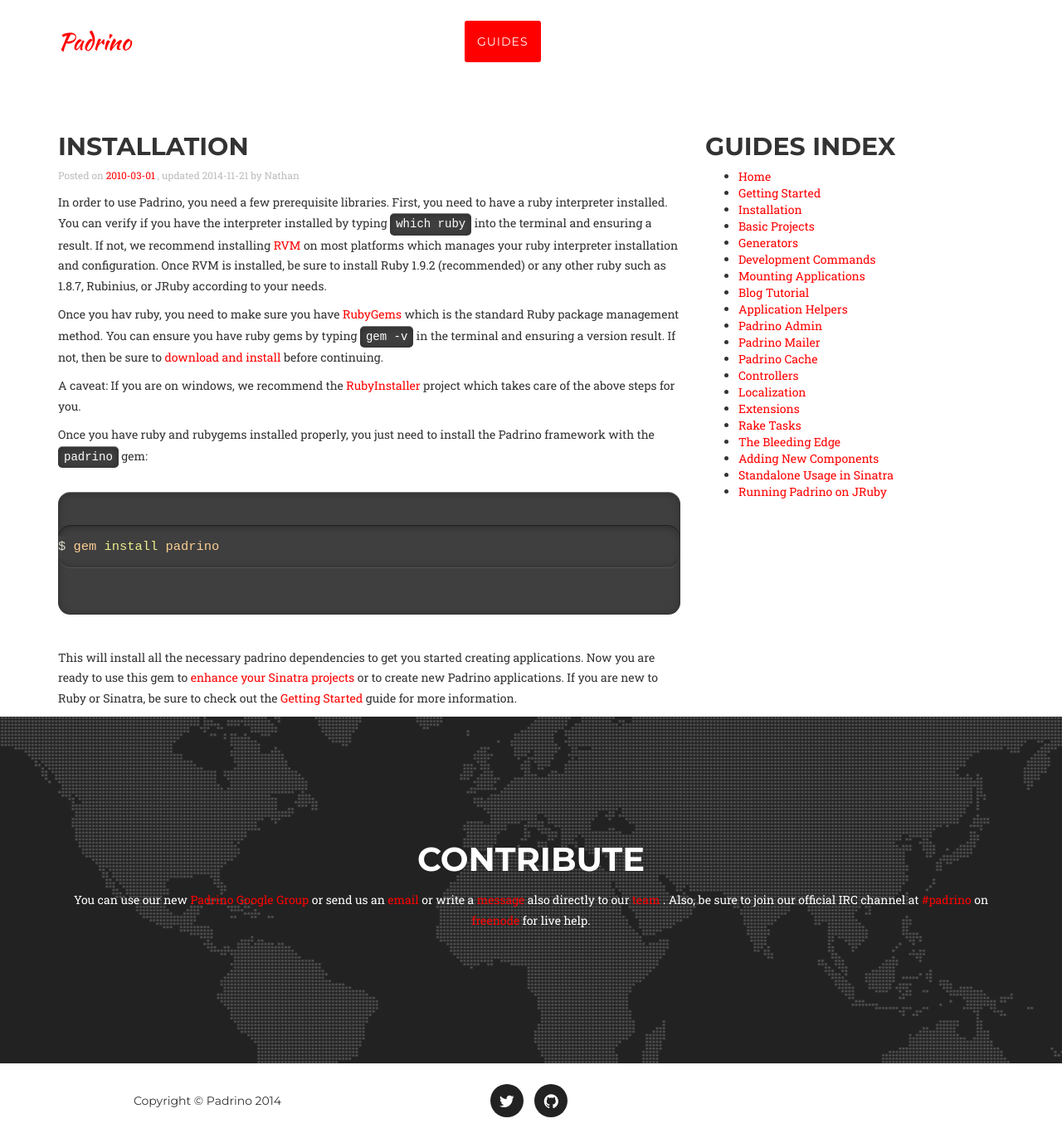
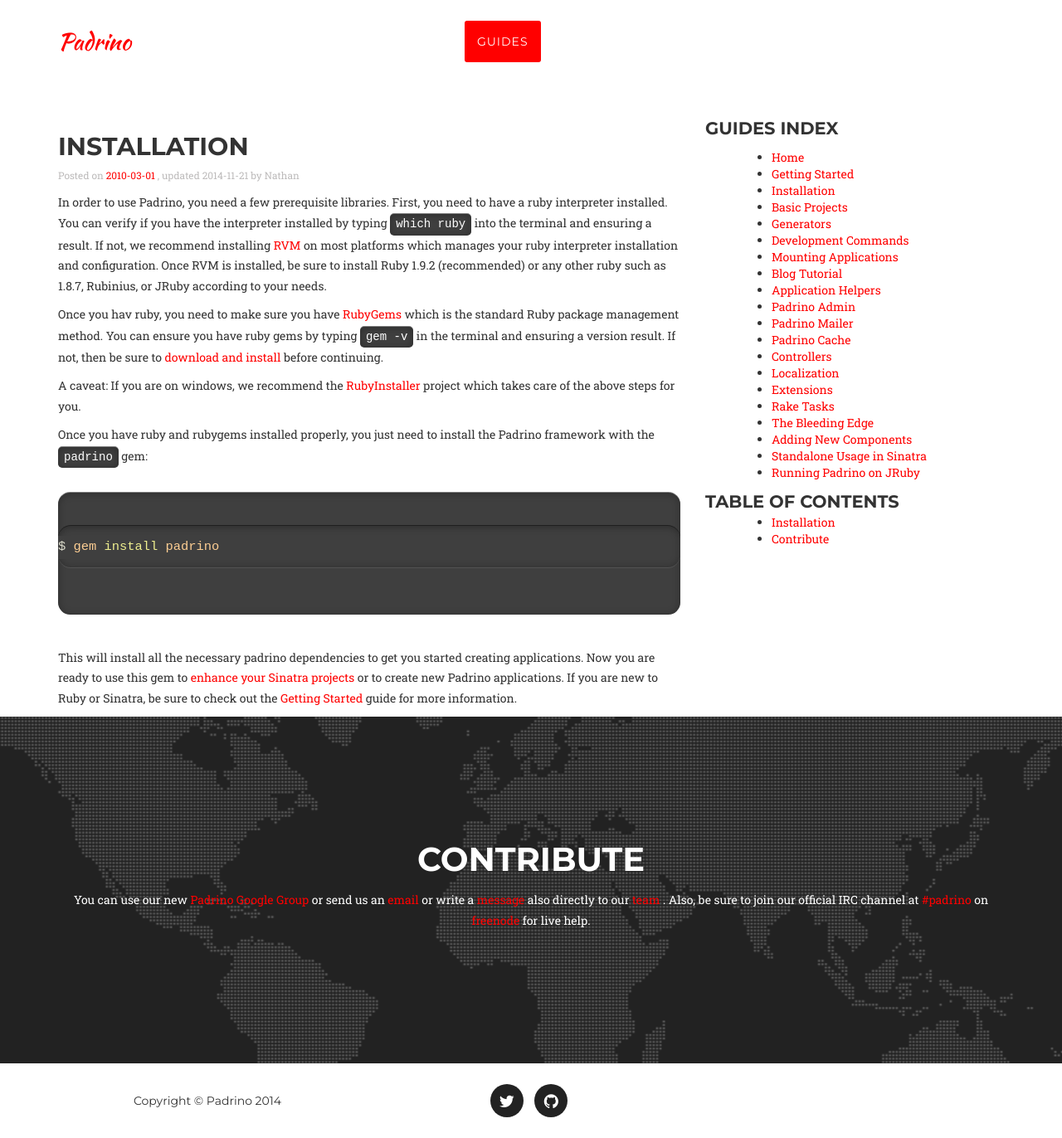
Before and after one commit to wikimatze/padrinorb-website, a Jekyll site: the page built from guides/installation.md, in a window 1280 px wide and 1372 px high. Shown: the whole window at 83% size. Built offline with Jekyll 4.4.1, drawn with Linux system fonts in a browser that asks for light colours; some web fonts are replaced; Markdown is read by kramdown in place of the engine named in the settings.

Commit message:
Add toc into guides layout

```diff
--- a/_layouts/guides.html
+++ b/_layouts/guides.html
@@ -14,12 +14,13 @@
                       {% if page.update %}, updated <time>{{ page.update }}</time> {% endif %} by {{ page.author }}
                     </div>
 
-                  <p class="text-muted">{{ content }}</p>
+                    <p class="text-muted">
+                      {{ content }}</p>
                 </div>
                 <div class="col-lg-4">
-                  <h2 class="section-heading">Guides Index</h2>
+                  <span class="heading-sidebar">Guides Index</span>
                   <p class="text-muted">
-                    <ul>
+                    <ul class="guides">
                       <li><a href="/guides/home">Home</a></li>
                       <li><a href="/guides/getting-started">Getting Started</a></li>
                       <li><a href="/guides/installation">Installation</a></li>
@@ -42,9 +43,13 @@
                       <li><a href="/guides/running-padrino-on-jruby">Running Padrino on JRuby</a></li>
                     </ul>
                   </p>
+                  <div class="vertical-offset-toc">
+                  <span class="heading-sidebar">Table of Contents</span>
+                    <ul id="toc"></ul>
                 </div>
             </div>
         </div>
+    </div>
 
     {% include footer.html %}
 
```
